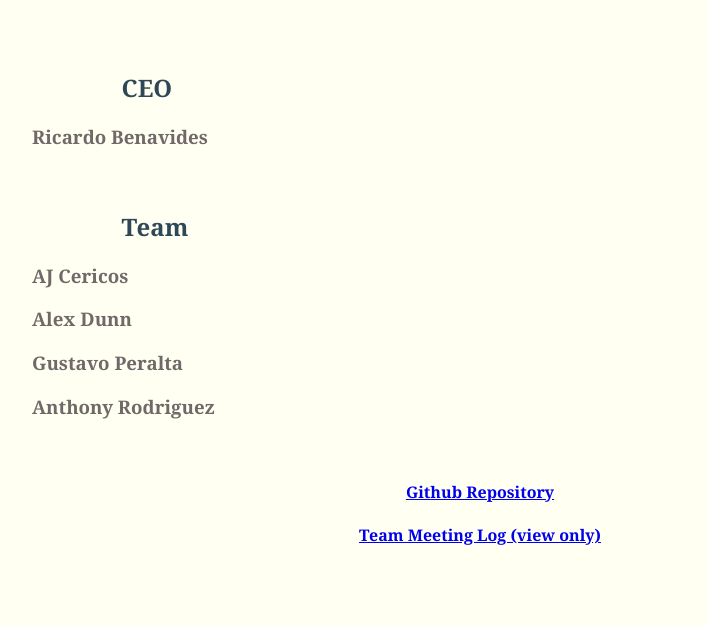
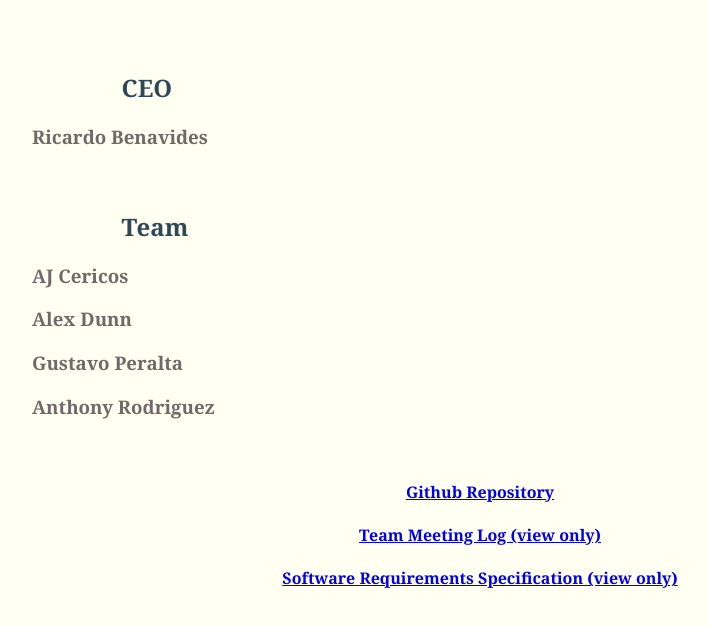
Before and after one commit to whitefoxllc/whitefoxllc.github.io, a plain HTML site: page index.html in a window 1280 px wide. Shown: the part 100-726 px from the top of the page, without its empty margins (160-868 px from the left). Drawn offline with Linux system fonts and the light colour scheme.

Commit message:
Added link to SRS

```diff
--- a/index.html
+++ b/index.html
@@ -26,6 +26,8 @@
 
 		<h4><a href = "https://github.com/whitefoxllc" target = "_blank"> Github Repository</a></h4>
 		<h4><a href = "https://docs.google.com/document/d/1RgPoEI_3Wgthqrc3L0f_e2gSZ6lR8blOzFB3IbZtIRA/" target = "_blank">Team Meeting Log (view only)</a></h4>
+		<h4><a href = "https://docs.google.com/document/d/1Tg8JO5vhUV0z0xiM9JKEYriiD1i-rfcjutfcr--JN_o/" target = "_blank">Software Requirements Specification (view only)</a></h4>
+
 
 	</body>
 </html>
```
